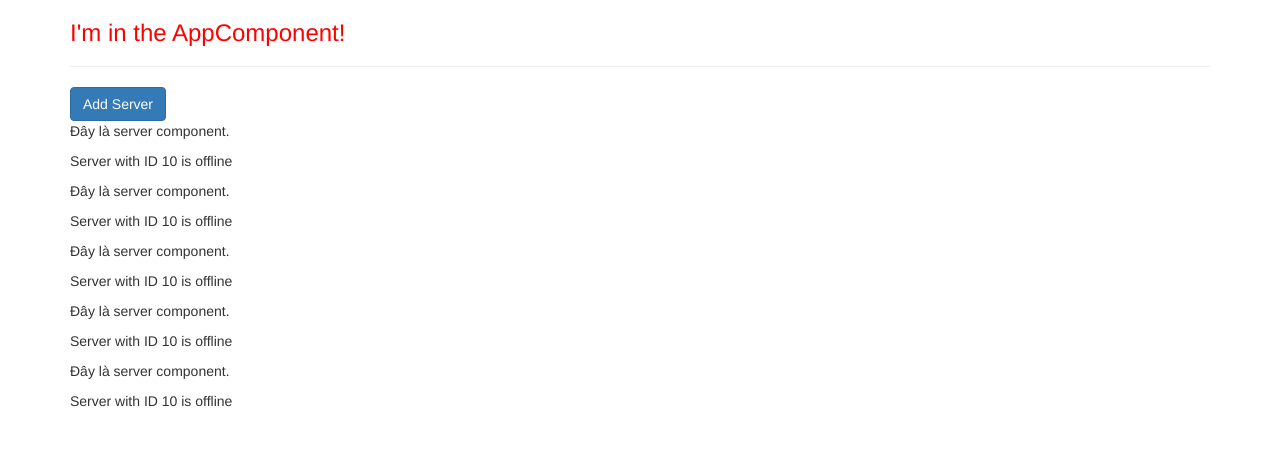
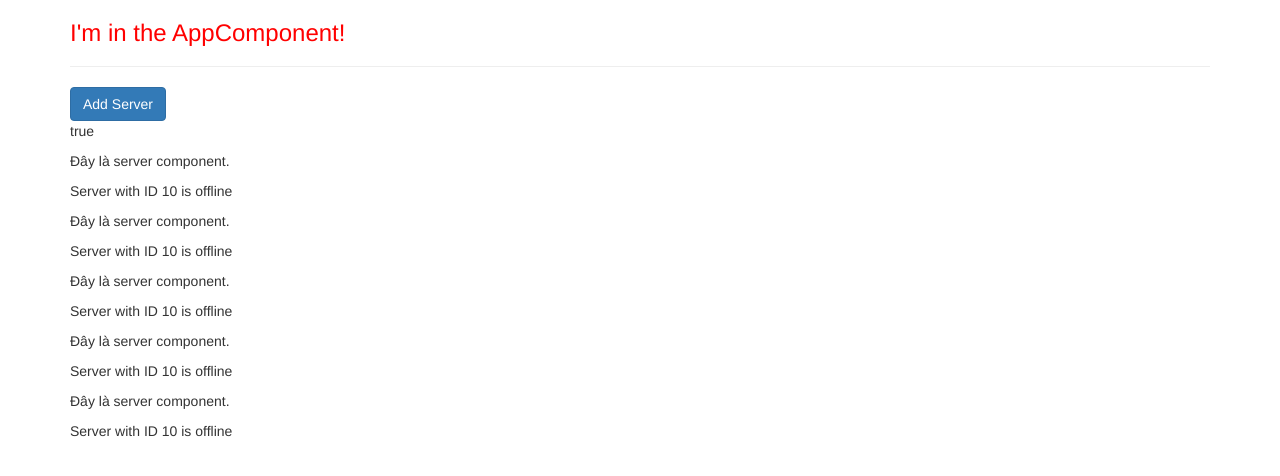
Before and after one commit to chungthehao/Angular_My_First_App, an Angular app: page / in a window 1280 px wide. Shown: the top 476 px of the page. Built offline with nearby package versions, Linux system fonts and the light colour scheme.

Commit message:
Property Binding vs String Interpolation

```diff
--- a/src/app/servers/servers.component.html
+++ b/src/app/servers/servers.component.html
@@ -2,6 +2,12 @@
     class="btn btn-primary"
     [disabled]=" ! allowNewServer"
 >Add Server</button>
+
+<!-- Cach 1: Dung String Interpolation -->
+<!-- <p>{{ allowNewServer }}</p> -->
+<!-- Cach 2: Dung Property Binding -->
+<p [innerText]="allowNewServer"></p>
+
 
 <app-server></app-server>
 <app-server></app-server>
```
